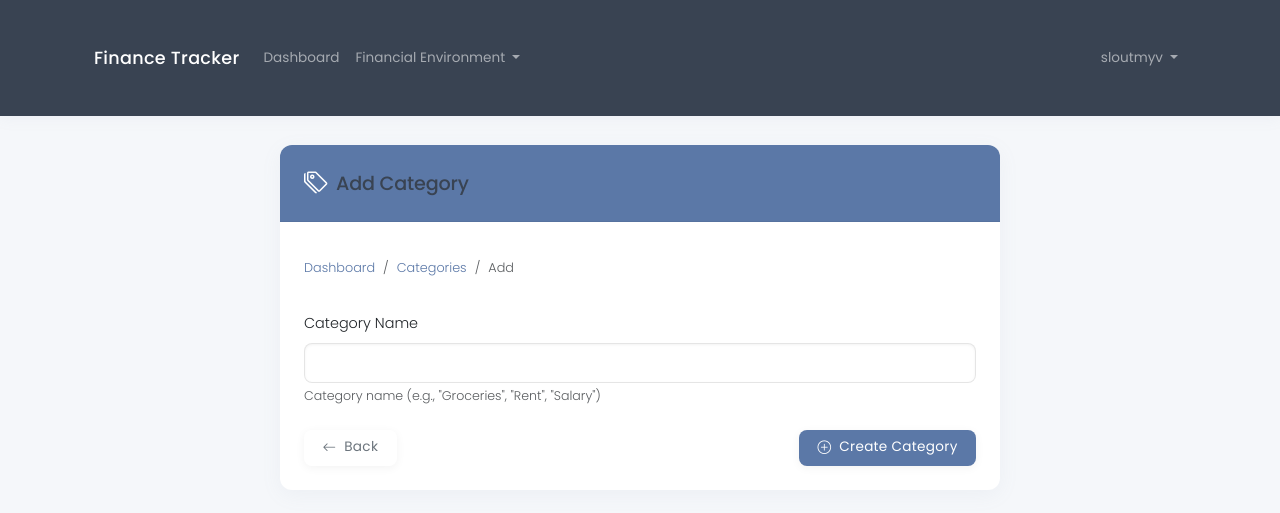
After one commit to sloutmyv/finance_tracker_v1, a Django app: page /en/financial/category/create/ in a window 1280 px wide. The commit adds this page. Shown: the top 513 px of the page. Run offline with Django 5.2, Linux system fonts and the light colour scheme; a user stored in the database is signed in; data comes from the database, SQL or seed files in the repository; both versions use the stored data as it was after the commit.

Commit message:
20250308 1546 - Backup

```diff
--- a/core/forms.py
+++ b/core/forms.py
@@ -1,7 +1,7 @@
 from django import forms
 from django.forms import inlineformset_factory
 from django.utils.translation import gettext_lazy as _
-from .models import TaxHousehold, HouseholdMember, BankAccount, AccountType, PaymentMethod
+from .models import TaxHousehold, HouseholdMember, BankAccount, AccountType, PaymentMethod, TransactionCategory
 
 class DateInput(forms.DateInput):
     input_type = 'date'
@@ -94,3 +94,14 @@ class PaymentMethodForm(forms.ModelForm):
         help_texts = {
             'name': _('A descriptive name for the payment method (e.g., "American Express", "BNP Checkbook")'),
         }
+
+class TransactionCategoryForm(forms.ModelForm):
+    class Meta:
+        model = TransactionCategory
+        fields = ['name']
+        widgets = {
+            'name': forms.TextInput(attrs={'class': 'form-control'}),
+        }
+        help_texts = {
+            'name': _('Category name (e.g., "Groceries", "Rent", "Salary")'),
+        }
--- a/core/urls.py
+++ b/core/urls.py
@@ -28,4 +28,10 @@ urlpatterns = [
     path('financial/bank-accounts/', views.bank_account_list, name='bank_account_list'),
     path('financial/bank-account/create/', views.bank_account_create, name='bank_account_create'),
     path('financial/bank-account/<int:pk>/update/', views.bank_account_update, name='bank_account_update'),
+
+    # Transaction Category URLs
+    path('financial/categories/', views.category_list, name='category_list'),
+    path('financial/category/create/', views.category_create, name='category_create'),
+    path('financial/category/<int:pk>/update/', views.category_update, name='category_update'),
+    path('financial/category/<int:pk>/delete/', views.category_delete, name='category_delete'),
 ]
--- a/core/views.py
+++ b/core/views.py
@@ -5,9 +5,10 @@ from django.contrib import messages
 from django.urls import reverse_lazy, reverse
 from django.http import HttpResponseRedirect
 from django.db import transaction
+from django.utils.translation import get_language
 
-from .models import TaxHousehold, HouseholdMember, BankAccount, AccountType
-from .forms import TaxHouseholdForm, HouseholdMemberForm, HouseholdMemberFormSet, BankAccountForm
+from .models import TaxHousehold, HouseholdMember, BankAccount, AccountType, TransactionCategory
+from .forms import TaxHouseholdForm, HouseholdMemberForm, HouseholdMemberFormSet, BankAccountForm, TransactionCategoryForm
 
 def home(request):
     if request.user.is_authenticated:
@@ -25,6 +26,7 @@ def dashboard(request):
     has_household = False
     has_members = False
     has_bank_accounts = False
+    has_categories = False
     setup_complete = False
 
     try:
@@ -41,8 +43,12 @@ def dashboard(request):
             bank_accounts = BankAccount.objects.filter(members__in=members).distinct()
             has_bank_accounts = bank_accounts.exists()
 
+        # Check if the household has any categories
+        if has_bank_accounts:
+            has_categories = TransactionCategory.objects.filter(tax_household=household).exists()
+
         # Financial environment is complete when all steps are done
-        setup_complete = has_household and has_members and has_bank_accounts
+        setup_complete = has_household and has_members and has_bank_accounts and has_categories
 
     except TaxHousehold.DoesNotExist:
         # User doesn't have a tax household yet
@@ -53,6 +59,7 @@ def dashboard(request):
         'has_household': has_household,
         'has_members': has_members,
         'has_bank_accounts': has_bank_accounts,
+        'has_categories': has_categories,
         'setup_complete': setup_complete,
     })
 
@@ -315,3 +322,98 @@ def bank_account_update(request, pk):
         form.fields['members'].queryset = household.members.all()
 
     return render(request, 'financial/bank_account_form.html', {'form': form, 'account': account})
+
+# Transaction Category Views
+@login_required
+def category_list(request):
+    """View to list transaction categories"""
+    try:
+        household = request.user.tax_household
+
+        # Check if they have bank accounts (prerequisite)
+        has_bank_accounts = BankAccount.objects.filter(members__in=household.members.all()).exists()
+
+        if not has_bank_accounts:
+            messages.warning(request, "You need to create bank accounts before adding categories.")
+            return redirect('bank_account_create')
+
+        # Get all categories, ordered alphabetically
+        categories = TransactionCategory.objects.filter(
+            tax_household=household
+        ).order_by('name')
+
+        return render(request, 'financial/category_list.html', {
+            'categories': categories,
+            'has_household': True,
+            'has_bank_accounts': True,
+        })
+
+    except TaxHousehold.DoesNotExist:
+        messages.error(request, "You need to create a tax household first.")
+        return redirect('household_create')
+
+@login_required
+def category_create(request):
+    """View to create a new transaction category"""
+    try:
+        household = request.user.tax_household
+
+        # Check if they have bank accounts (prerequisite)
+        if not BankAccount.objects.filter(members__in=household.members.all()).exists():
+            messages.error(request, "You need to create bank accounts first.")
+            return redirect('bank_account_create')
+    except TaxHousehold.DoesNotExist:
+        messages.error(request, "You need to create a tax household first.")
+        return redirect('household_create')
+
+    if request.method == 'POST':
+        form = TransactionCategoryForm(request.POST)
+        if form.is_valid():
+            category = form.save(commit=False)
+            category.tax_household = household
+            category.save()
+            messages.success(request, f"Category '{category.name}' created successfully!")
+            return redirect('category_list')
+    else:
+        form = TransactionCategoryForm()
+
+    return render(request, 'financial/category_form.html', {'form': form})
+
+@login_required
+def category_update(request, pk):
+    """View to update a transaction category"""
+    category = get_object_or_404(TransactionCategory, pk=pk)
+
+    # Verify the category belongs to the user's household
+    if category.tax_household.user != request.user:
+        messages.error(request, "You don't have permission to edit this category.")
+        return redirect('category_list')
+
+    if request.method == 'POST':
+        form = TransactionCategoryForm(request.POST, instance=category)
+        if form.is_valid():
+            updated_category = form.save()
+            messages.success(request, f"Category '{updated_category.name}' updated successfully!")
+            return redirect('category_list')
+    else:
+        form = TransactionCategoryForm(instance=category)
+
+    return render(request, 'financial/category_form.html', {'form': form, 'category': category})
+
+@login_required
+def category_delete(request, pk):
+    """View to delete a transaction category"""
+    category = get_object_or_404(TransactionCategory, pk=pk)
+
+    # Verify the category belongs to the user's household
+    if category.tax_household.user != request.user:
+        messages.error(request, "You don't have permission to delete this category.")
+        return redirect('category_list')
+
+    if request.method == 'POST':
+        category_name = category.name
+        category.delete()
+        messages.success(request, f"Category '{category_name}' deleted successfully!")
+        return redirect('category_list')
+
+    return render(request, 'financial/category_confirm_delete.html', {'category': category})
--- a/locale/en/LC_MESSAGES/django.json
+++ b/locale/en/LC_MESSAGES/django.json
@@ -135,5 +135,33 @@
 
   "Create": "Create",
   "Household": "Household",
-  "Household Name": "Household Name"
+  "Household Name": "Household Name",
+  "Delete Household Member":"Delete Household Member",
+  "Delete Member":"Delete Member",
+  "Are you sure you want to delete":"Are you sure you want to delete",
+  "This action cannot be undone. This will permanently delete the member from your tax household.":"This action cannot be undone. This will permanently delete the member from your tax household.",
+  "Name:":"Name :",
+  "Trigram:":"Trigram :",
+  "Date of Birth:":"Date of Birth :",
+
+
+  "Create Transaction Categories":"Create Transaction Categories",
+  "Create categories to organize your income and expenses.":"Create categories to organize your income and expenses.",
+  "Categories":"Categories",
+  "Manage your transaction categories for income and expenses.":"Manage your transaction categories for income and expenses.",
+  "Manage Categories":"Manage Categories",
+  "Transaction Categories":"Transaction Categories",
+  "Add Category":"Add Category",
+  "Manage your transaction categories for organizing income and expenses.":"Manage your transaction categories for organizing income and expenses.",
+  "Transaction Categories":"Transaction Categories",
+  "Add New Category":"Add Category",
+  "Category Name":"Category Name",
+  "Back":"Back",
+  "Create Category":"Create Category",
+  "Edit Category":"Edit Category",
+  "Upadate Category":"Udpate Category",
+  "Are you sure you want to delete this category?":"Are you sure you want to delete this category?",
+  "This action cannot be undone. Any transactions using this category will need to be recategorized.":"This action cannot be undone. Any transactions using this category will need to be recategorized.",
+  "Delete Category":"Delete Category"
+
 }
--- a/locale/fr/LC_MESSAGES/django.json
+++ b/locale/fr/LC_MESSAGES/django.json
@@ -1,122 +1,122 @@
 {
-  "Finance Tracker": "Gestionnaire de Finances",
-  "Dashboard": "Tableau de Bord",
-  "Financial Environment": "Environnement Financier",
-  "Family Settings": "Paramètres Familiaux",
-  "Bank Accounts": "Comptes Bancaires",
-  "Change Password": "Changer le Mot de Passe",
+  "Finance Tracker": "Suivi financier",
+  "Dashboard": "Tableau de bord",
+  "Financial Environment": "Environnement financier",
+  "Family Settings": "Paramètres familiaux",
+  "Bank Accounts": "Comptes bancaires",
+  "Change Password": "Changer le mot de passe",
   "Language": "Langue",
   "English": "Anglais",
   "French": "Français",
-  "Logout": "Déconnexion",
-  "Login": "Connexion",
+  "Logout": "Se déconnecter",
+  "Login": "Se connecter",
   "admin/": "admin/",
 
   "Hello": "Bonjour",
-  "Welcome to your personal Finance Tracker dashboard.": "Bienvenue sur votre tableau de bord personnel du Gestionnaire de Finances.",
-  "Financial Environment Setup": "Configuration de l'Environnement Financier",
+  "Welcome to your personal Finance Tracker dashboard.": "Bienvenue sur votre tableau de bord personnel du Suivi financier.",
+  "Financial Environment Setup": "Configuration de l'environnement financier",
   "Your financial environment is fully set up! You can now start tracking your finances.": "Votre environnement financier est entièrement configuré ! Vous pouvez maintenant commencer à suivre vos finances.",
   "Complete the following steps to set up your financial environment:": "Complétez les étapes suivantes pour configurer votre environnement financier :",
-  "Create Tax Household": "Créer un Foyer Fiscal",
-  "Create Now": "Créer Maintenant",
+  "Create Tax Household": "Créer un foyer fiscal",
+  "Create Now": "Créer maintenant",
   "Set up your tax household with a name.": "Configurez votre foyer fiscal avec un nom.",
-  "Add Family Members": "Ajouter des Personnes",
-  "Add Member": "Ajouter un Membre",
+  "Add Family Members": "Ajouter des membres",
+  "Add Member": "Ajouter un membre",
   "Add members to your tax household.": "Ajoutez des membres à votre foyer fiscal.",
-  "Create Bank Accounts": "Créer un Compte Bancaire",
-  "Add Account": "Ajouter un Compte",
-  "Set up bank accounts linked to household members.": "Configurez des comptes bancaires liés aux membres du foyer.",
+  "Create Bank Accounts": "Créer des comptes bancaires",
+  "Add Account": "Ajouter un compte",
+  "Set up bank accounts linked to household members.": "Configurez des comptes bancaires liés aux membres du foyer fiscal.",
   "All set!": "Tout est prêt !",
   "Your financial environment is complete. You can now track your financial transactions.": "Votre environnement financier est complet. Vous pouvez maintenant suivre vos transactions financières.",
   "Setup required:": "Configuration requise :",
   "You must complete all steps above before you can start tracking financial transactions.": "Vous devez compléter toutes les étapes ci-dessus avant de pouvoir commencer à suivre vos transactions financières.",
-  "Manage Your Financial Environment": "Gérer Votre Environnement Financier",
+  "Manage Your Financial Environment": "Gérer votre environnement financier",
 
   "Home": "Accueil",
-  "Welcome to Finance Tracker": "Bienvenue sur le Gestionnaire de Finances",
+  "Welcome to Finance Tracker": "Bienvenue sur Suivi financier",
   "Please login to access your personal dashboard.": "Veuillez vous connecter pour accéder à votre tableau de bord personnel.",
   "Username:": "Nom d'utilisateur :",
   "Password:": "Mot de passe :",
-  "Your username and password didn't match. Please try again.": "Votre nom d'utilisateur et votre mot de passe ne correspondent pas. Veuillez réessayer.",
+  "Your username and password didn't match. Please try again.": "Votre nom d'utilisateur et mot de passe ne correspondent pas. Veuillez réessayer.",
   "Don't have an account? Contact your administrator.": "Vous n'avez pas de compte ? Contactez votre administrateur.",
 
   "Logged Out": "Déconnecté",
   "You have been successfully logged out.": "Vous avez été déconnecté avec succès.",
   "Log In Again": "Se reconnecter",
-  "Password Changed": "Mot de passe modifié",
+  "Password Changed": "Mot de passe changé",
   "Your password has been changed successfully!": "Votre mot de passe a été modifié avec succès !",
-  "Return to Dashboard": "Retourner au tableau de bord",
+  "Return to Dashboard": "Retour au tableau de bord",
   "Current password:": "Mot de passe actuel :",
   "New password:": "Nouveau mot de passe :",
   "Confirm new password:": "Confirmer le nouveau mot de passe :",
-  "Please correct the error(s) below.": "Veuillez corriger les erreurs ci-dessous.",
+  "Please correct the error(s) below.": "Veuillez corriger l'erreur (les erreurs) ci-dessous.",
 
-  "Tax Household": "Foyer Fiscal",
-  "Manage your family settings and household members.": "Gérez les paramètres de votre famille et les membres du foyer.",
-  "Banking": "Services Bancaires",
-  "Manage your bank accounts and their connections to household members.": "Gérez vos comptes bancaires et leurs liens avec les membres du foyer.",
-  "Manage bank accounts linked to your household members." : "Gérez vos comptes bancaires et leurs liens avec les membres du foyer.",
-  "Manage Bank Accounts": "Gérer les Comptes Bancaires",
+  "Tax Household": "Foyer fiscal",
+  "Manage your family settings and household members.": "Gérez les paramètres de votre famille et les membres du foyer fiscal.",
+  "Banking": "Banque",
+  "Manage your bank accounts and their connections to household members.": "Gérez vos comptes bancaires et leurs liens avec les membres du foyer fiscal.",
+  "Manage bank accounts linked to your household members.": "Gérez les comptes bancaires liés aux membres de votre foyer fiscal.",
+  "Manage Bank Accounts": "Gérer les comptes bancaires",
   "You need to create a tax household first": "Vous devez d'abord créer un foyer fiscal",
   "Before adding bank accounts, you need to set up your tax household.": "Avant d'ajouter des comptes bancaires, vous devez configurer votre foyer fiscal.",
-  "You need to add household members first": "Vous devez d'abord ajouter des membres au foyer",
+  "You need to add household members first": "Vous devez d'abord ajouter des membres au foyer fiscal",
   "Before adding bank accounts, you need to add members to your tax household.": "Avant d'ajouter des comptes bancaires, vous devez ajouter des membres à votre foyer fiscal.",
-  "Add Household Member": "Ajouter un Membre au Foyer",
+  "Add Household Member": "Ajouter un membre du foyer fiscal",
   "Account": "Compte",
   "Bank": "Banque",
   "Type": "Type",
   "Currency": "Devise",
-  "Created": "Créé le",
+  "Created": "Créé",
   "Owners": "Propriétaires",
   "Actions": "Actions",
   "Not set": "Non défini",
-  "No owners": "Aucun propriétaire",
+  "No owners": "Pas de propriétaires",
   "Edit": "Modifier",
   "You haven't added any bank accounts yet. Click the button above to add your first account.": "Vous n'avez pas encore ajouté de comptes bancaires. Cliquez sur le bouton ci-dessus pour ajouter votre premier compte.",
   "Ref": "Réf",
-  "Financial Settings": "Paramètres Financiers",
-  "Tax Household Settings": "Paramètres du Foyer Fiscal",
-  "Household Members": "Membres du Foyer",
+  "Financial Settings": "Paramètres financiers",
+  "Tax Household Settings": "Paramètres du foyer fiscal",
+  "Household Members": "Membres du foyer fiscal",
   "Created on": "Créé le",
   "Name": "Nom",
   "Trigram": "Trigramme",
-  "Date of Birth": "Date de Naissance",
+  "Date of Birth": "Date de naissance",
   "Delete": "Supprimer",
-  "You don't have any household members yet. Add your first member below.": "Vous n'avez pas encore de membres dans votre foyer. Ajoutez votre premier membre ci-dessous.",
-  "Manage All Members": "Gérer Tous les Membres",
+  "You don't have any household members yet. Add your first member below.": "Vous n'avez pas encore de membres dans votre foyer fiscal. Ajoutez votre premier membre ci-dessous.",
+  "Manage All Members": "Gérer tous les membres",
   "You haven't set up your tax household yet.": "Vous n'avez pas encore configuré votre foyer fiscal.",
-  "Update": "Modifier",
+  "Update": "Mettre à jour",
   "Add": "Ajouter",
-  "Bank Account": "Compte Bancaire",
-  "Account Name": "Nom du Compte",
-  "Bank Name": "Nom de la Banque",
-  "Account Type": "Type de Compte",
-  "Select the type of account": "Sélectionnez le type de compte",
-  "Reference Code": "Code de Référence",
+  "Bank Account": "Compte bancaire",
+  "Account Name": "Nom du compte",
+  "Bank Name": "Nom de la banque",
+  "Account Type": "Type de compte",
+  "Select the type of account": "Sélectionner le type de compte",
+  "Reference Code": "Code de référence",
   "Auto-generated reference code for this account": "Code de référence généré automatiquement pour ce compte",
-  "Account Owners": "Propriétaires du Compte",
+  "Account Owners": "Propriétaires du compte",
   "Cancel": "Annuler",
-  "Manage Household Members": "Gérer les Membres du Foyer",
-  "Manage Members": "Gérer les Membres",
-  "Add, edit, or remove members from your household": "Ajouter, modifier ou supprimer des membres de votre foyer",
-  "Edit Member": "Modifier le Membre",
-  "New Member": "Nouveau Membre",
+  "Manage Household Members": "Gérer les membres du foyer fiscal",
+  "Manage Members": "Gérer les membres",
+  "Add, edit, or remove members from your household": "Ajouter, modifier ou supprimer des membres de votre foyer fiscal",
+  "Edit Member": "Modifier le membre",
+  "New Member": "Nouveau membre",
   "First Name": "Prénom",
   "Last Name": "Nom",
   "Delete this member": "Supprimer ce membre",
-  "Save Changes": "Enregistrer les Modifications",
-  "Select the members who own this account": "Sélectionnez les membres qui possèdent ce compte",
+  "Save Changes": "Enregistrer les modifications",
+  "Select the members who own this account": "Sélectionner les membres qui possèdent ce compte",
   "Member": "Membre",
-  "Household Member": "Membre du Foyer",
+  "Household Member": "Membre du foyer fiscal",
   "The trigram is automatically generated and cannot be edited.": "Le trigramme est généré automatiquement et ne peut pas être modifié.",
 
-  "No account types are available. Please contact the administrator to create account types.": "Aucun type de compte n'est disponible. Veuillez contacter l'administrateur pour créer des types de compte.",
-  "A descriptive name for the account, e.g., \"Joint Checking\" or \"Savings\"": "Un nom descriptif pour le compte, par ex., \"Compte Joint\" ou \"Épargne\"",
+  "No account types are available. Please contact the administrator to create account types.": "Aucun type de compte disponible. Veuillez contacter l'administrateur pour créer des types de compte.",
+  "A descriptive name for the account, e.g., \"Joint Checking\" or \"Savings\"": "Un nom descriptif pour le compte, par exemple \"Compte joint\" ou \"Épargne\"",
   "The name of the bank or financial institution": "Le nom de la banque ou de l'institution financière",
   "The currency used for this account": "La devise utilisée pour ce compte",
-  "Select all family members who have access to this account": "Sélectionnez tous les membres de la famille qui ont accès à ce compte",
+  "Select all family members who have access to this account": "Sélectionner tous les membres de la famille ayant accès à ce compte",
 
-  "Name of the tax household (e.g. 'Smith Family')": "Nom du foyer fiscal (par ex. 'Famille Dupont')",
+  "Name of the tax household (e.g. 'Smith Family')": "Nom du foyer fiscal (par exemple, 'Famille Smith')",
   "Name of the account": "Nom du compte",
   "Name of the bank": "Nom de la banque",
   "Auto-generated reference code": "Code de référence généré automatiquement",
@@ -124,16 +124,18 @@
   "Account creation date and time": "Date et heure de création du compte",
 
   "Euro (€)": "Euro (€)",
-  "US Dollar ($)": "Dollar US ($)",
-  "British Pound (£)": "Livre Sterling (£)",
-  "Japanese Yen (¥)": "Yen Japonais (¥)",
-  "Swiss Franc (Fr)": "Franc Suisse (Fr)",
-  "Australian Dollar (A$)": "Dollar Australien (A$)",
-  "Canadian Dollar (C$)": "Dollar Canadien (C$)",
+  "US Dollar ($)": "Dollar américain ($)",
+  "British Pound (£)": "Livre sterling (£)",
+  "Japanese Yen (¥)": "Yen japonais (¥)",
+  "Swiss Franc (Fr)": "Franc suisse (Fr)",
+  "Australian Dollar (A$)": "Dollar australien (A$)",
+  "Canadian Dollar (C$)": "Dollar canadien (C$)",
   "CFP Franc (₣)": "Franc CFP (₣)",
-  "Chinese Yuan (¥)": "Yuan Chinois (¥)",
+  "Chinese Yuan (¥)": "Yuan chinois (¥)",
 
   "Create": "Créer",
-  "Household": "Foyer",
-  "Household Name": "Nom du Foyer"
-}
+  "Household": "Foyer fiscal",
+  "Household Name": "Nom du foyer fiscal",
+  "Delete Household Member": "Supprimer un membre du foyer fiscal",
+  "Delete Member": "Supprimer
+ }
--- a/templates/base.html
+++ b/templates/base.html
@@ -38,6 +38,9 @@
                                 </a></li>
                                 <li><a class="dropdown-item" href="{% url 'bank_account_list' %}">
                                     <i class="bi bi-bank me-2"></i>{% translate_json "Bank Accounts" %}
+                                </a></li>
+                                <li><a class="dropdown-item" href="{% url 'category_list' %}">
+                                    <i class="bi bi-tags me-2"></i>{% translate_json "Categories" %}
                                 </a></li>
                             </ul>
                         </li>
--- /dev/null
+++ b/templates/financial/category_form.html
@@ -0,0 +1,77 @@
+{% extends 'base.html' %}
+{% load i18n_extras %}
+
+{% block title %}
+    {% if category %}
+        {% translate_json "Edit Category" %} - {% translate_json "Finance Tracker" %}
+    {% else %}
+        {% translate_json "Add Category" %} - {% translate_json "Finance Tracker" %}
+    {% endif %}
+{% endblock %}
+
+{% block extra_css %}
+{% endblock %}
+
+{% block content %}
+<div class="row justify-content-center">
+    <div class="col-md-8">
+        <div class="card">
+            <div class="card-header bg-primary text-white">
+                <div class="d-flex align-items-center">
+                    <i class="bi bi-tags me-2 fs-4"></i>
+                    <h3 class="mb-0">
+                        {% if category %}
+                            {% translate_json "Edit Category" %}
+                        {% else %}
+                            {% translate_json "Add Category" %}
+                        {% endif %}
+                    </h3>
+                </div>
+            </div>
+            <div class="card-body">
+                <nav aria-label="breadcrumb" class="mb-4">
+                    <ol class="breadcrumb">
+                        <li class="breadcrumb-item"><a href="{% url 'dashboard' %}">{% translate_json "Dashboard" %}</a></li>
+                        <li class="breadcrumb-item"><a href="{% url 'category_list' %}">{% translate_json "Categories" %}</a></li>
+                        <li class="breadcrumb-item active" aria-current="page">
+                            {% if category %}
+                                {% translate_json "Edit" %}
+                            {% else %}
+                                {% translate_json "Add" %}
+                            {% endif %}
+                        </li>
+                    </ol>
+                </nav>
+
+                <form method="post">
+                    {% csrf_token %}
+
+                    <div class="mb-4">
+                        <label for="{{ form.name.id_for_label }}" class="form-label">{% translate_json "Category Name" %}</label>
+                        {{ form.name }}
+                        <div class="form-text">{{ form.name.help_text }}</div>
+                        {% if form.name.errors %}
+                            <div class="alert alert-danger mt-2">
+                                {{ form.name.errors }}
+                            </div>
+                        {% endif %}
+                    </div>
+
+                    <div class="d-flex justify-content-between mt-4">
+                        <a href="{% url 'category_list' %}" class="btn btn-outline-secondary">
+                            <i class="bi bi-arrow-left me-1"></i> {% translate_json "Back" %}
+                        </a>
+                        <button type="submit" class="btn btn-primary">
+                            {% if category %}
+                                <i class="bi bi-save me-1"></i> {% translate_json "Update Category" %}
+                            {% else %}
+                                <i class="bi bi-plus-circle me-1"></i> {% translate_json "Create Category" %}
+                            {% endif %}
+                        </button>
+                    </div>
+                </form>
+            </div>
+        </div>
+    </div>
+</div>
+{% endblock %}
```
Also changed, not shown: core/models.py (+30 -0 lines), templates/dashboard.html (+42 -2 lines), templates/financial/category_confirm_delete.html (added, +54 -0 lines), templates/financial/category_list.html (added, +161 -0 lines), templates/financial/member_confirm_delete.html (+13 -12 lines), core/migrations/0007_simple_transaction_category.py (added), db.sqlite3.
